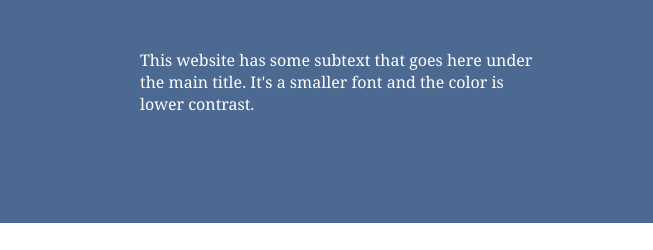
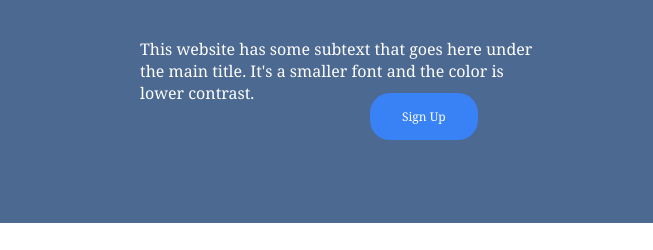
Before and after one commit to Rlee-94/Landing-Page, a plain HTML site: page index.html in a window 1280 px wide. Shown: the part 257-507 px from the top of the page, 0-653 px from the left. Drawn offline with Linux system fonts and the light colour scheme.

Commit message:
Created and Styled Sign-up button
Created Sign-up button (line 40)
Styled button is CSS (lines 93-113)

```diff
--- a/index.html
+++ b/index.html
@@ -37,6 +37,7 @@
                <p>This website has some subtext that goes here under the main title.
                    It's a smaller font and the color is lower contrast.
                </p>
+               <a href="#" class="button">Sign Up</a>
             </div>
             <img src="https://cdn.pixabay.com/photo/2018/08/17/09/54/idea-3612463_1280.jpg" alt="lighbulb">
         </div>
--- a/style.css
+++ b/style.css
@@ -89,6 +89,29 @@ ul {
     margin-left: 70px;
 }
 
+/*sign up button with hover and click effects */
+ .button {
+    color: white;
+    background-color: #3882F6;
+    border: none;
+    border-radius: 20px;
+    padding: 15px 32px;
+    text-align: center;
+    text-decoration: none;
+    font-size: 12px;
+    margin-left: 300px;
+}
+
+.button:hover{
+    background-color: #1f2937;
+    box-shadow: 0 12px 16px 0 rgba(0,0,0,0.24), 0 17px 50px 0 rgba(0,0,0,0.19);
+}
+
+.button:active {
+    box-shadow: 0 5px #666;
+    transform: translateY(4px);
+}
+
 .boxes .container{
     display: flex;
     justify-content: space-between;
```
